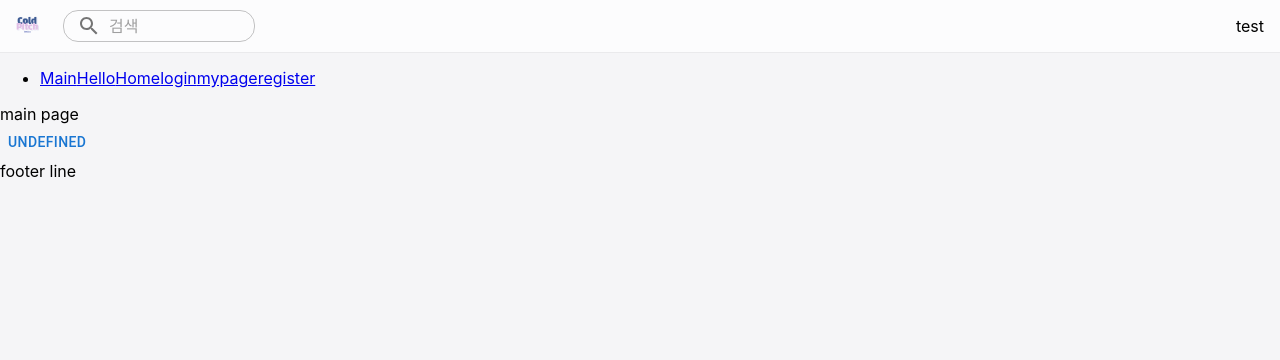
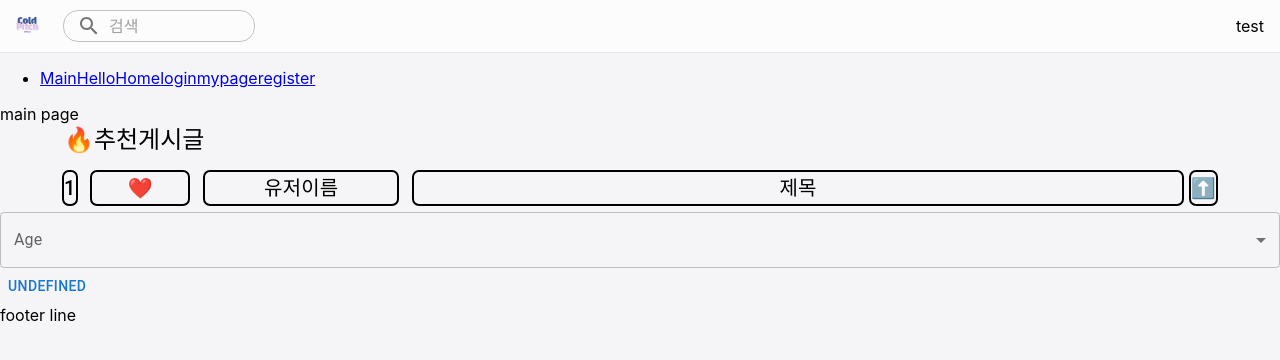
Before and after one commit to MightyLions/cold_front, a React (Create React App) app: page / in a window 1280 px wide. Shown: the top 360 px of the page. Built offline with nearby package versions, Linux system fonts and the light colour scheme.

Commit message:
feat: 메인 페이지 작성 중

```diff
--- /dev/null
+++ b/src/components/molecules/DropDown.tsx
@@ -0,0 +1,34 @@
+import {FormControl, InputLabel, MenuItem, Select, SelectChangeEvent} from "@mui/material";
+import React from "react";
+
+type DropDownProps = {
+  items: string[],
+  values: string[];
+}
+
+function Dropdown(prop: DropDownProps) {
+  const [age, setAge] = React.useState('');
+
+  const handleChange = (event: SelectChangeEvent) => {
+    setAge(event.target.value as string);
+  };
+
+  return (
+    <FormControl fullWidth>
+      <InputLabel id="demo-simple-select-label">Age</InputLabel>
+      <Select
+        labelId="demo-simple-select-label"
+        id="demo-simple-select"
+        value={age}
+        label="Age"
+        onChange={handleChange}
+      >
+        <MenuItem value={10}>Ten</MenuItem>
+        <MenuItem value={20}>Twenty</MenuItem>
+        <MenuItem value={30}>Thirty</MenuItem>
+      </Select>
+    </FormControl>
+  )
+}
+
+export default Dropdown;
--- /dev/null
+++ b/src/components/organisms/RecommendPost.tsx
@@ -0,0 +1,40 @@
+import {Box, Container, Grid, styled, Typography} from "@mui/material";
+
+const CustomGrid = styled(Grid)(() => ({
+  backgroundColor : '',
+  borderRadius: '5px',
+  outline: '2px solid black',
+}));
+
+function RecommendPost() {
+  return (
+    <Container maxWidth="lg">
+      <Grid sm={12}>
+        <Box>
+          <Typography variant="h5">
+            🔥추천게시글
+          </Typography>
+        </Box>
+      </Grid>
+      <Grid container mt={1} xs={12} justifyContent="space-between" wrap="nowrap">
+        <CustomGrid item marginY={1} marginRight={1}>
+          <Typography align="center" variant="h6" noWrap={true}>1</Typography>
+        </CustomGrid>
+        <CustomGrid item xs={1} marginY={1} marginRight={1}>
+          <Typography align="center" variant="h6" noWrap={true}>❤️</Typography>
+        </CustomGrid>
+        <CustomGrid item xs={3} md={2} marginY={1} marginRight={1}>
+          <Typography align="center" variant="h6" noWrap={true}>유저이름</Typography>
+        </CustomGrid>
+        <CustomGrid item xs={8} md={8} marginY={1}>
+          <Typography align="center" variant="h6" noWrap={true}>제목</Typography>
+        </CustomGrid>
+        <CustomGrid item marginY={1}>
+          <Typography align="center" variant="h6" noWrap={true}>⬆️</Typography>
+        </CustomGrid>
+      </Grid>
+    </Container>
+  )
+}
+
+export default RecommendPost;
--- a/src/pages/MainPage.tsx
+++ b/src/pages/MainPage.tsx
@@ -1,9 +1,17 @@
 import CpButton from '../components/atoms/CpButton';
+import RecommendPost from "../components/organisms/RecommendPost";
+// @ts-ignore
+import {FormControl, InputLabel, MenuItem, SelectChangeEvent} from "@mui/material";
+import DropDown from "../components/molecules/DropDown";
 
 export default () => {
+
+
   return (
     <>
       <div>main page</div>
+      <RecommendPost></RecommendPost>
+      <DropDown></DropDown>
       <div>
         <CpButton />
       </div>
```
Also changed, not shown: 1 other file (tests, documents, lock files or other folders).
